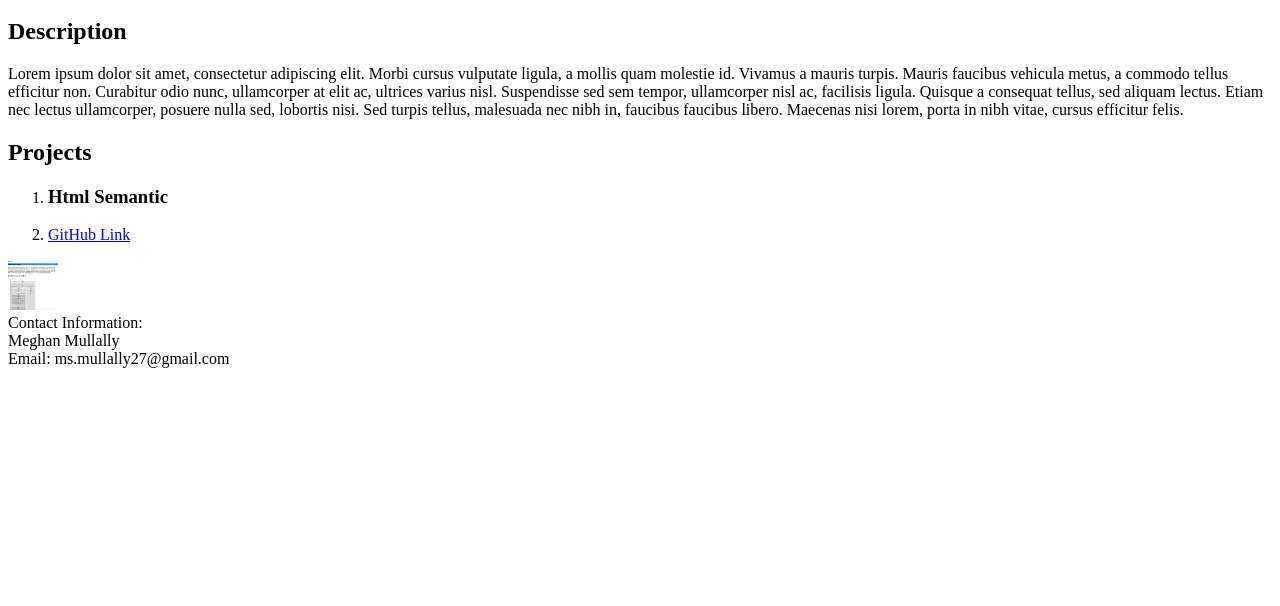
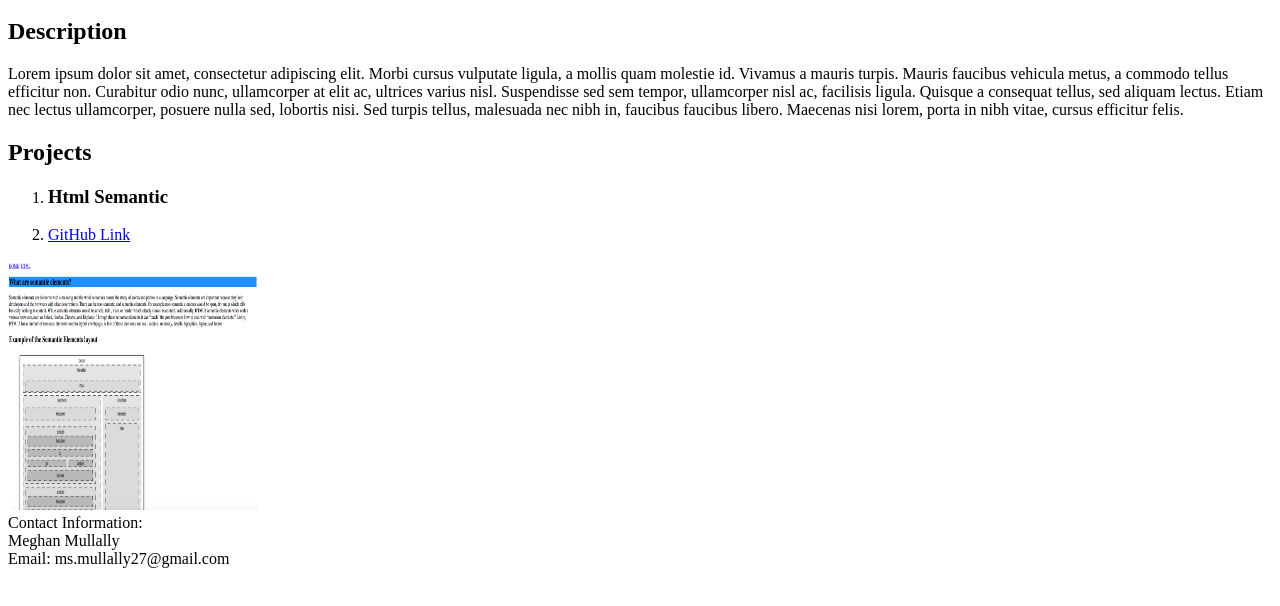
Before and after one commit to meghanmullally/portfolio, a plain HTML site: page index.html in a window 1280 px wide. Shown: the part 100-706 px from the top of the page. Drawn offline with Linux system fonts and the light colour scheme.

Commit message:
fix image size

```diff
--- a/index.html
+++ b/index.html
@@ -29,7 +29,7 @@
       <li>  <a href="https://github.com/meghanmullally/semantic-elements1">GitHub Link</a>
       </li>
     </ol>
-     <img src="html-semantics.png" alt="photo of website" height="50" width="50">
+     <img src="html-semantics.png" alt="photo of website" height="250" width="250">
 
       </section>
 
```
Also changed, not shown: secondpg.html (+1 -1 lines).
